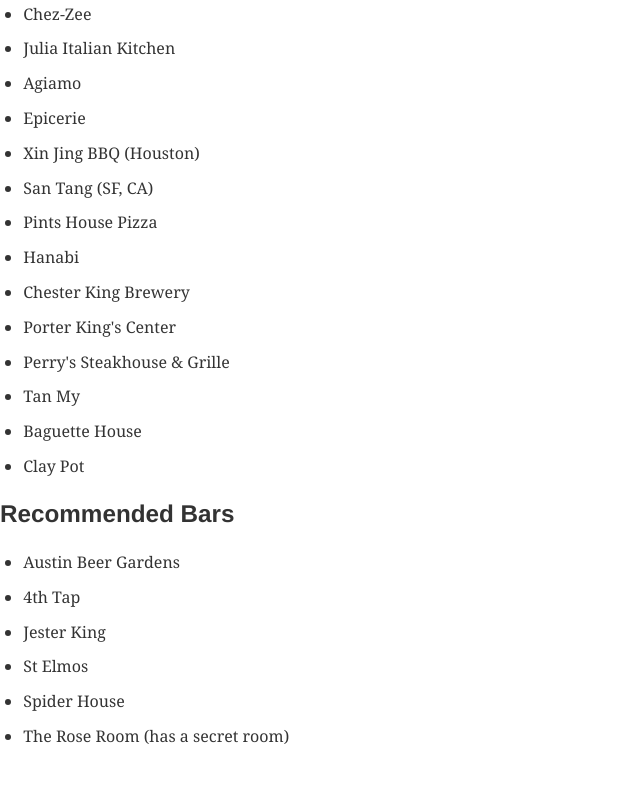
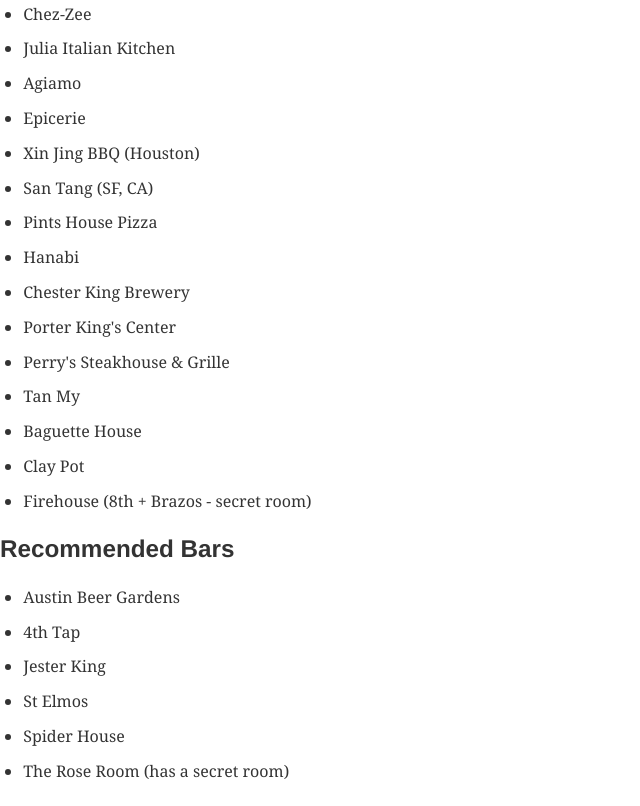
Before and after one commit to NoahLE/Developer-Notes, a Gatsby site: page /travel/austin/ in a window 1280 px wide. Shown: the part 1504-2310 px from the top of the page, without its empty margins (0-640 px from the left). Before the commit the page ends 2275 px from the top, so only its background shows below. Built offline with nearby package versions, Linux system fonts and the light colour scheme; Gatsby itself is replaced by a stand-in of ours; some packages are replaced by stand-ins of ours.

Commit message:
Add firehouse
Nom

```diff
--- a/content/travel/austin.md
+++ b/content/travel/austin.md
@@ -62,6 +62,7 @@
 - Tan My
 - Baguette House
 - Clay Pot
+- Firehouse (8th + Brazos - secret room)
 
 ## Recommended Bars
 
```
